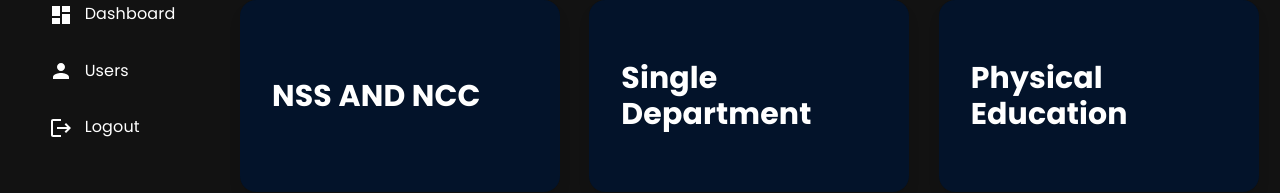
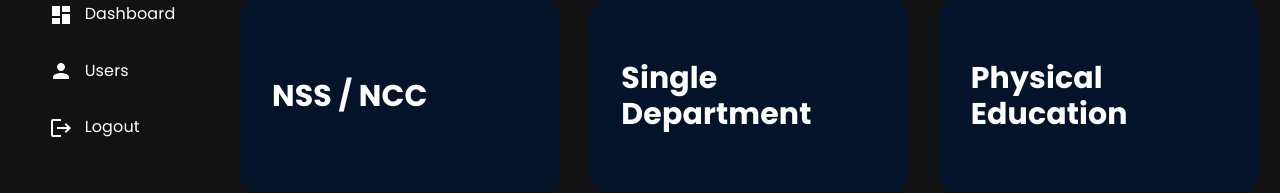
Before and after one commit to aseelkp/iqac-app, a Next.js app: page /dashboard in a window 1280 px wide. Shown: the part 150-343 px from the top of the page. Built offline with nearby package versions, Linux system fonts and the light colour scheme.

Commit message:
fix typo in dashboard card

```diff
--- a/src/pages/dashboard/index.js
+++ b/src/pages/dashboard/index.js
@@ -7,7 +7,7 @@ import React from "react";
 const Dashboard = () => {
   const titlesConfig = [
     {
-      title: "NSS AND NCC",
+      title: "NSS / NCC",
       path: "/forms/nss-ncc",
     },
     {
```
